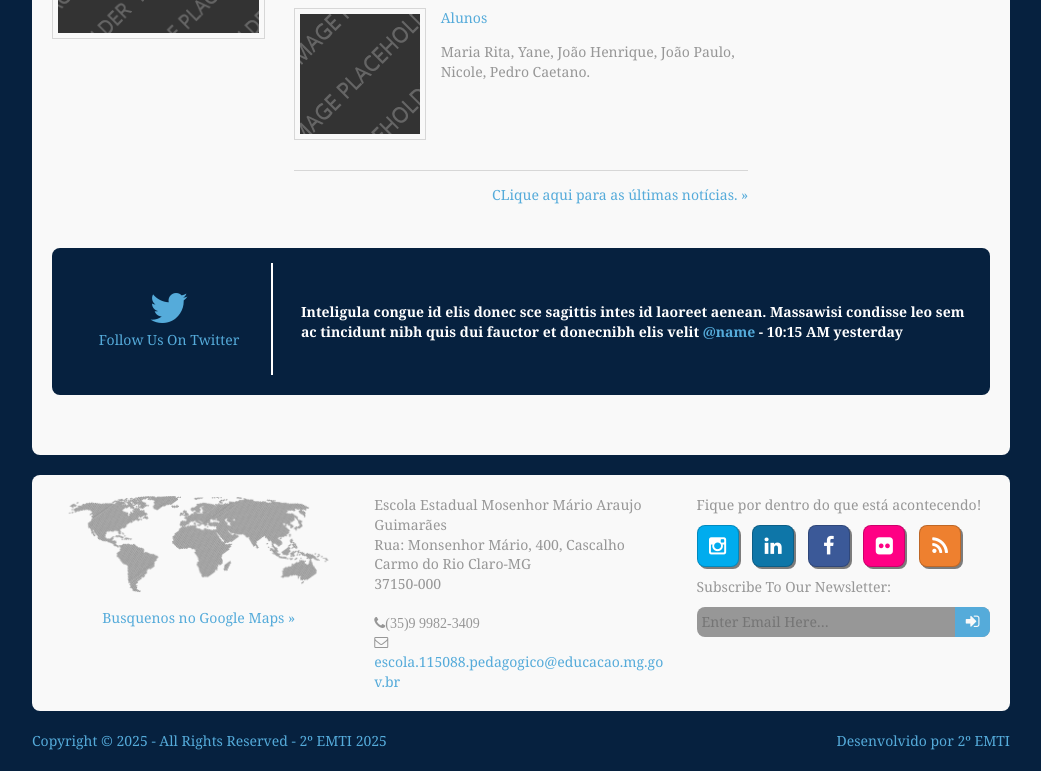
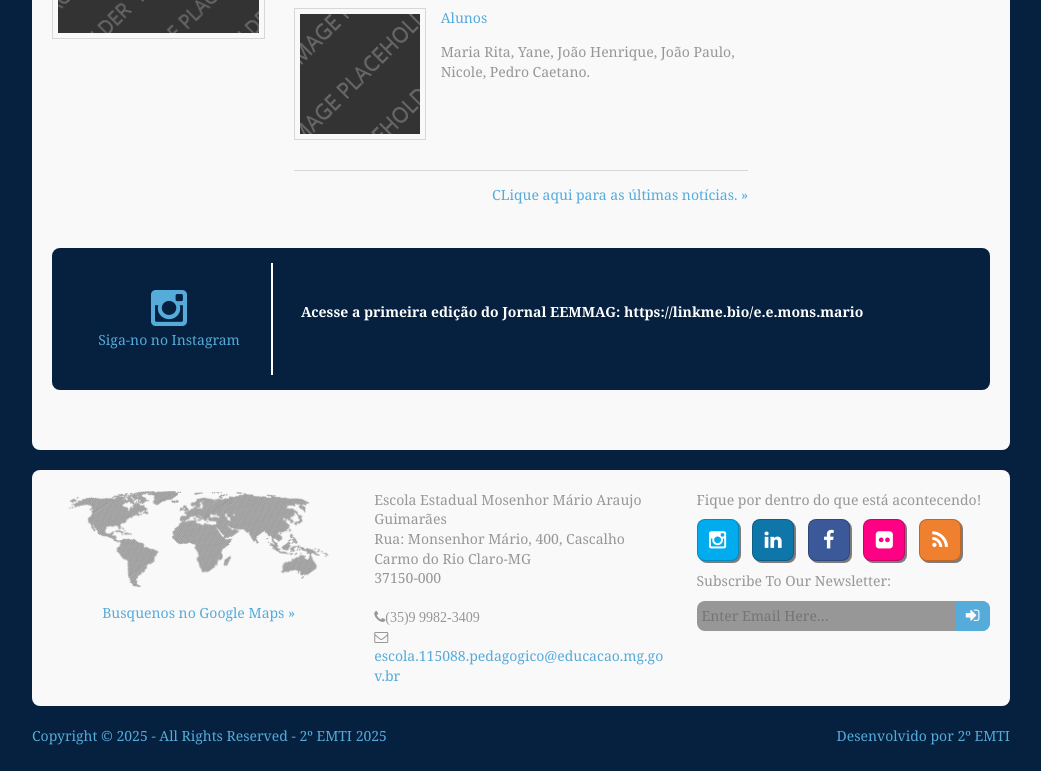
Before and after one commit to Carlos-Eduardo-Pereira/MonsenhorMario, a plain HTML site: page index.html in a window 1280 px wide. Shown: the part 1274-2045 px from the top of the page, without its empty margins (119-1160 px from the left). Drawn offline with Linux system fonts and the light colour scheme.

Commit message:
Update index.html

```diff
--- a/index.html
+++ b/index.html
@@ -226,10 +226,10 @@
       <!-- ################################################################################################ -->
       <!-- ################################################################################################ -->
       <div id="twitter" class="group btmspace-30">
-        <div class="one_quarter first center"><a href="#"><i class="fa fa-twitter fa-3x"></i><br>
-          Follow Us On Twitter</a></div>
+        <div class="one_quarter first center"><a href="https://www.instagram.com/e.e.mons.mario/"><i class="fa fa-instagram fa-3x"></i><br>
+          Siga-no no Instagram</a></div>
         <div class="three_quarter bold">
-          <p>Inteligula congue id elis donec sce sagittis intes id laoreet aenean. Massawisi condisse leo sem ac tincidunt nibh quis dui fauctor et donecnibh elis velit <a href="#">@name</a> - 10:15 AM yesterday</p>
+          <p>Acesse a primeira edição do Jornal EEMMAG: https://linkme.bio/e.e.mons.mario <a href="https://www.facebook.com/profile.php?id=100089024148373"></a></p>
         </div>
       </div>
       <!-- ################################################################################################ -->
```
